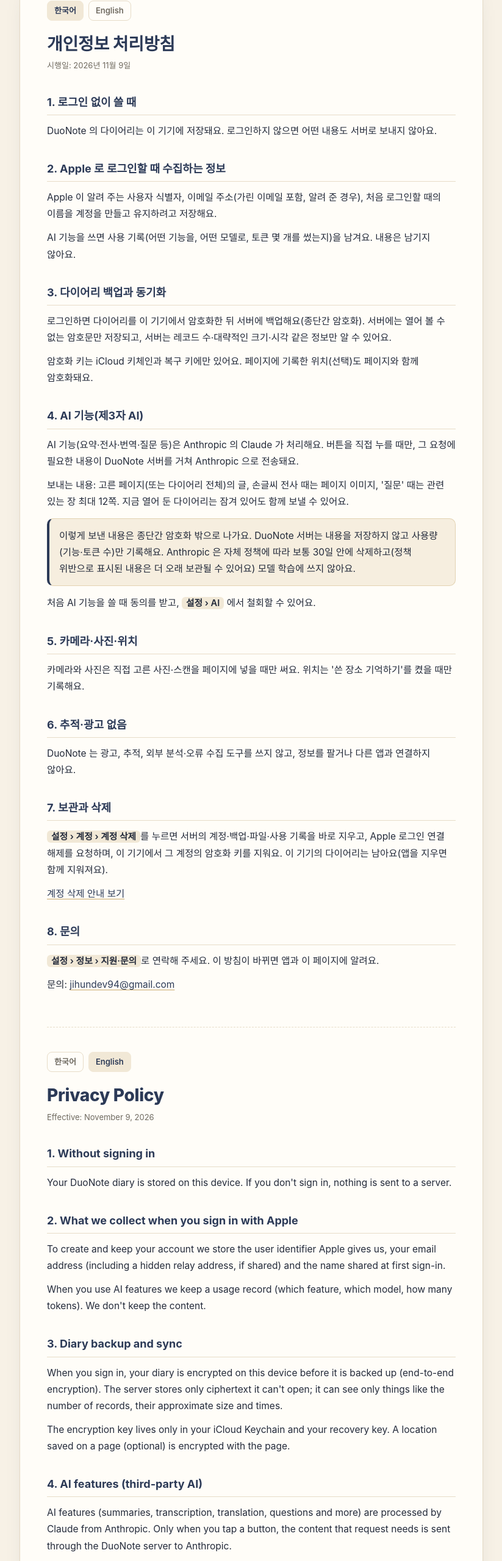
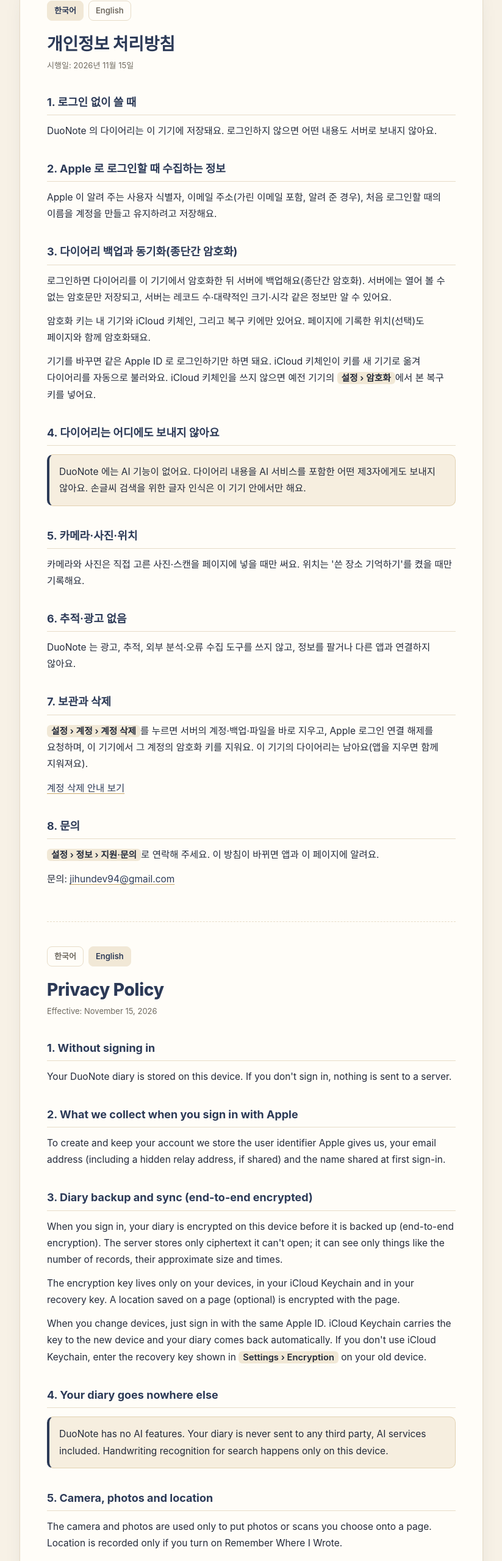
Before and after one commit to JihunLim/duonote-privacy, a plain HTML site: page index.html in a window 1280 px wide. Shown: the part 240-2800 px from the top of the page at 61% size, without its empty margins (228-1051 px from the left). Drawn offline with Linux system fonts and the light colour scheme.

Commit message:
Remove AI sections; lead with encrypted backup and new-device restore
Co-Authored-By: Claude Opus 5.5 <noreply@anthropic.com>

```diff
--- a/index.html
+++ b/index.html
@@ -244,26 +244,23 @@
         <a href="#en" hreflang="en">English</a>
       </nav>
       <h1>개인정보 처리방침</h1>
-      <p class="meta">시행일: 2026년 11월 9일</p>
+      <p class="meta">시행일: 2026년 11월 15일</p>
 
       <h2>1. 로그인 없이 쓸 때</h2>
       <p>DuoNote 의 다이어리는 이 기기에 저장돼요. 로그인하지 않으면 어떤 내용도 서버로 보내지 않아요.</p>
 
       <h2>2. Apple 로 로그인할 때 수집하는 정보</h2>
       <p>Apple 이 알려 주는 사용자 식별자, 이메일 주소(가린 이메일 포함, 알려 준 경우), 처음 로그인할 때의 이름을 계정을 만들고 유지하려고 저장해요.</p>
-      <p>AI 기능을 쓰면 사용 기록(어떤 기능을, 어떤 모델로, 토큰 몇 개를 썼는지)을 남겨요. 내용은 남기지 않아요.</p>
 
-      <h2>3. 다이어리 백업과 동기화</h2>
+      <h2>3. 다이어리 백업과 동기화(종단간 암호화)</h2>
       <p>로그인하면 다이어리를 이 기기에서 암호화한 뒤 서버에 백업해요(종단간 암호화). 서버에는 열어 볼 수 없는 암호문만 저장되고, 서버는 레코드 수·대략적인 크기·시각 같은 정보만 알 수 있어요.</p>
-      <p>암호화 키는 iCloud 키체인과 복구 키에만 있어요. 페이지에 기록한 위치(선택)도 페이지와 함께 암호화돼요.</p>
+      <p>암호화 키는 내 기기와 iCloud 키체인, 그리고 복구 키에만 있어요. 페이지에 기록한 위치(선택)도 페이지와 함께 암호화돼요.</p>
+      <p>기기를 바꾸면 같은 Apple ID 로 로그인하기만 하면 돼요. iCloud 키체인이 키를 새 기기로 옮겨 다이어리를 자동으로 불러와요. iCloud 키체인을 쓰지 않으면 예전 기기의 <span class="path">설정 › 암호화</span>에서 본 복구 키를 넣어요.</p>
 
-      <h2>4. AI 기능(제3자 AI)</h2>
-      <p>AI 기능(요약·전사·번역·질문 등)은 Anthropic 의 Claude 가 처리해요. 버튼을 직접 누를 때만, 그 요청에 필요한 내용이 DuoNote 서버를 거쳐 Anthropic 으로 전송돼요.</p>
-      <p>보내는 내용: 고른 페이지(또는 다이어리 전체)의 글, 손글씨 전사 때는 페이지 이미지, '질문' 때는 관련 있는 장 최대 12쪽. 지금 열어 둔 다이어리는 잠겨 있어도 함께 보낼 수 있어요.</p>
+      <h2>4. 다이어리는 어디에도 보내지 않아요</h2>
       <div class="note">
-        <p>이렇게 보낸 내용은 종단간 암호화 밖으로 나가요. DuoNote 서버는 내용을 저장하지 않고 사용량(기능·토큰 수)만 기록해요. Anthropic 은 자체 정책에 따라 보통 30일 안에 삭제하고(정책 위반으로 표시된 내용은 더 오래 보관될 수 있어요) 모델 학습에 쓰지 않아요.</p>
+        <p>DuoNote 에는 AI 기능이 없어요. 다이어리 내용을 AI 서비스를 포함한 어떤 제3자에게도 보내지 않아요. 손글씨 검색을 위한 글자 인식은 이 기기 안에서만 해요.</p>
       </div>
-      <p>처음 AI 기능을 쓸 때 동의를 받고, <span class="path">설정 › AI</span> 에서 철회할 수 있어요.</p>
 
       <h2>5. 카메라·사진·위치</h2>
       <p>카메라와 사진은 직접 고른 사진·스캔을 페이지에 넣을 때만 써요. 위치는 '쓴 장소 기억하기'를 켰을 때만 기록해요.</p>
@@ -272,7 +269,7 @@
       <p>DuoNote 는 광고, 추적, 외부 분석·오류 수집 도구를 쓰지 않고, 정보를 팔거나 다른 앱과 연결하지 않아요.</p>
 
       <h2>7. 보관과 삭제</h2>
-      <p><span class="path">설정 › 계정 › 계정 삭제</span>를 누르면 서버의 계정·백업·파일·사용 기록을 바로 지우고, Apple 로그인 연결 해제를 요청하며, 이 기기에서 그 계정의 암호화 키를 지워요. 이 기기의 다이어리는 남아요(앱을 지우면 함께 지워져요).</p>
+      <p><span class="path">설정 › 계정 › 계정 삭제</span>를 누르면 서버의 계정·백업·파일을 바로 지우고, Apple 로그인 연결 해제를 요청하며, 이 기기에서 그 계정의 암호화 키를 지워요. 이 기기의 다이어리는 남아요(앱을 지우면 함께 지워져요).</p>
       <p><a href="delete-account.html#ko">계정 삭제 안내 보기</a></p>
 
       <h2>8. 문의</h2>
@@ -289,26 +286,23 @@
         <a href="#en" aria-current="true">English</a>
       </nav>
       <h1>Privacy Policy</h1>
-      <p class="meta">Effective: November 9, 2026</p>
+      <p class="meta">Effective: November 15, 2026</p>
 
       <h2>1. Without signing in</h2>
       <p>Your DuoNote diary is stored on this device. If you don't sign in, nothing is sent to a server.</p>
 
       <h2>2. What we collect when you sign in with Apple</h2>
       <p>To create and keep your account we store the user identifier Apple gives us, your email address (including a hidden relay address, if shared) and the name shared at first sign-in.</p>
-      <p>When you use AI features we keep a usage record (which feature, which model, how many tokens). We don't keep the content.</p>
 
-      <h2>3. Diary backup and sync</h2>
+      <h2>3. Diary backup and sync (end-to-end encrypted)</h2>
       <p>When you sign in, your diary is encrypted on this device before it is backed up (end-to-end encryption). The server stores only ciphertext it can't open; it can see only things like the number of records, their approximate size and times.</p>
-      <p>The encryption key lives only in your iCloud Keychain and your recovery key. A location saved on a page (optional) is encrypted with the page.</p>
+      <p>The encryption key lives only on your devices, in your iCloud Keychain and in your recovery key. A location saved on a page (optional) is encrypted with the page.</p>
+      <p>When you change devices, just sign in with the same Apple ID. iCloud Keychain carries the key to the new device and your diary comes back automatically. If you don't use iCloud Keychain, enter the recovery key shown in <span class="path">Settings › Encryption</span> on your old device.</p>
 
-      <h2>4. AI features (third-party AI)</h2>
-      <p>AI features (summaries, transcription, translation, questions and more) are processed by Claude from Anthropic. Only when you tap a button, the content that request needs is sent through the DuoNote server to Anthropic.</p>
-      <p>What is sent: the text of the page you chose (or the whole diary), the page image for handwriting transcription, and for Ask up to 12 related pages. The diary you have open can be included even if it is locked.</p>
+      <h2>4. Your diary goes nowhere else</h2>
       <div class="note">
-        <p>Content sent this way leaves end-to-end encryption. The DuoNote server doesn't store it and records only usage (feature and token counts). Under its own policy Anthropic normally deletes it within 30 days (content flagged for policy violations may be kept longer) and doesn't use it to train models.</p>
+        <p>DuoNote has no AI features. Your diary is never sent to any third party, AI services included. Handwriting recognition for search happens only on this device.</p>
       </div>
-      <p>We ask for your consent the first time you use an AI feature, and you can withdraw it in <span class="path">Settings › AI</span>.</p>
 
       <h2>5. Camera, photos and location</h2>
       <p>The camera and photos are used only to put photos or scans you choose onto a page. Location is recorded only if you turn on Remember Where I Wrote.</p>
@@ -317,7 +311,7 @@
       <p>DuoNote uses no ads, tracking, or third-party analytics or crash reporting, and never sells your information or links it with other apps.</p>
 
       <h2>7. Retention and deletion</h2>
-      <p><span class="path">Settings › Account › Delete Account</span> immediately erases your account, backups, files and usage records on the server, asks Apple to disconnect Sign in with Apple, and removes that account's encryption key from this device. The diary on this device stays (deleting the app removes it).</p>
+      <p><span class="path">Settings › Account › Delete Account</span> immediately erases your account, backups and files on the server, asks Apple to disconnect Sign in with Apple, and removes that account's encryption key from this device. The diary on this device stays (deleting the app removes it).</p>
       <p><a href="delete-account.html#en">How to delete your account</a></p>
 
       <h2>8. Contact</h2>
```
Also changed, not shown: delete-account.html (+0 -4 lines), support.html (+6 -6 lines), 1 other file.
